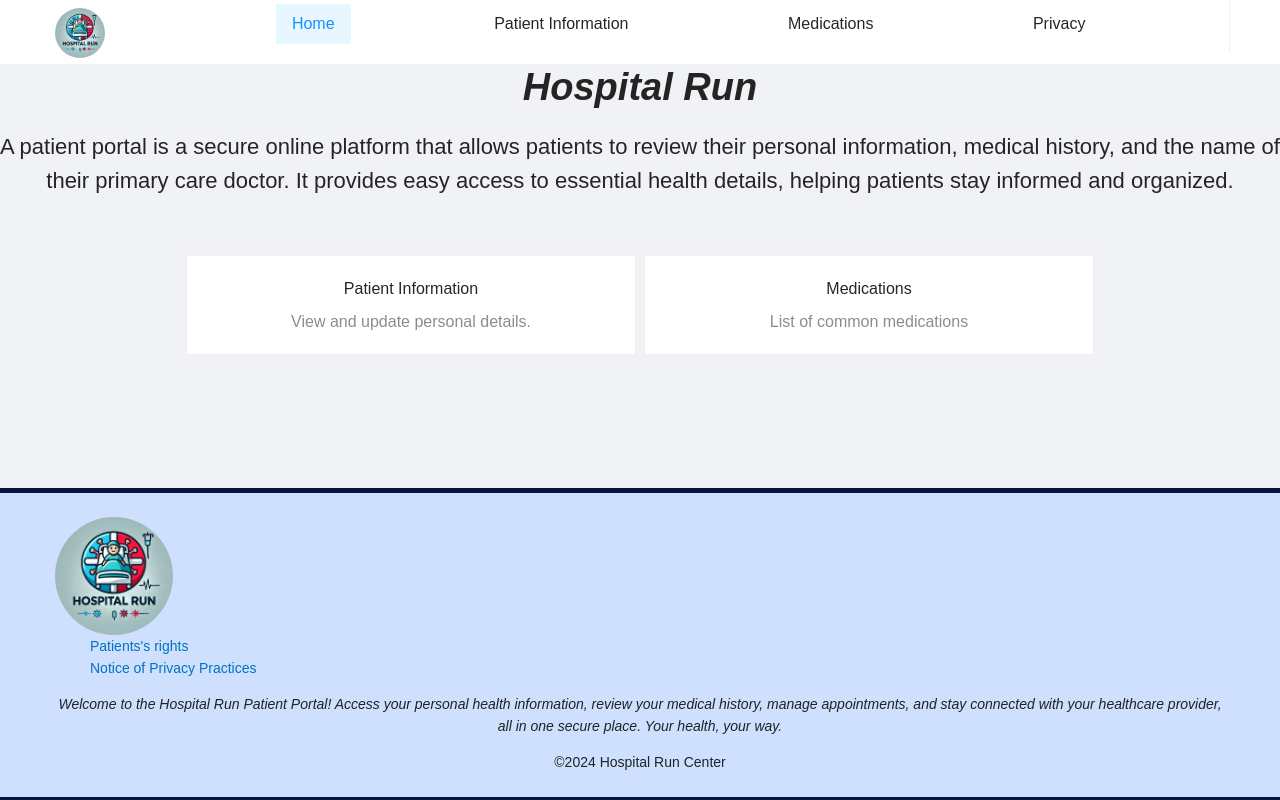
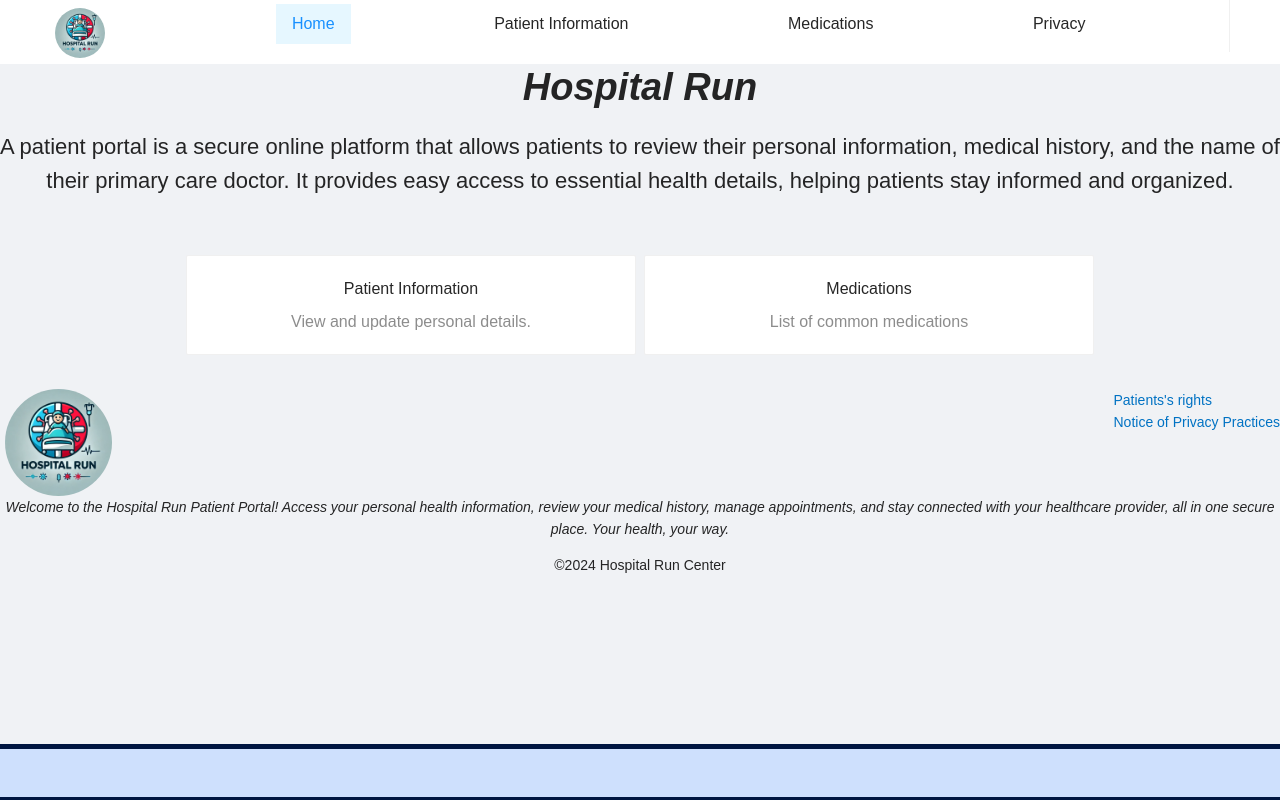
Before and after one commit to lena-A-Al/hospitalRun-Project, a React (Create React App) app in the folder hospitalrun/: page / in a window 1280 px wide. Built offline with nearby package versions, Linux system fonts and the light colour scheme.

Commit message:
working on style

```diff
--- a/hospitalrun/src/components/Home.tsx
+++ b/hospitalrun/src/components/Home.tsx
@@ -1,6 +1,7 @@
 import { Card, Col, Row, Typography } from 'antd';
 import { Link } from 'react-router-dom';
 import { appPathNames } from '../common/utils/NavUtil';
+import { AppFooter } from '../core/components/footer/Footer';
 
 export const Home = () => {
   const tiles = [
@@ -74,6 +75,9 @@ export const Home = () => {
           })}
         </Row>
       </Col>
+      <Col>
+        <AppFooter />
+      </Col>
     </Row>
   );
 };
--- a/hospitalrun/src/components/Medications.tsx
+++ b/hospitalrun/src/components/Medications.tsx
@@ -67,7 +67,7 @@ export const Medications = () => {
 
   const resetTable = () => {
     setMedications(allMedications);
-    setSelectedMedicatoion(undefined);
+    setSelectedMedicatoion('');
   };
 
   console.log('medications', medications);
--- a/hospitalrun/src/core/Main.tsx
+++ b/hospitalrun/src/core/Main.tsx
@@ -23,7 +23,7 @@ export const Main = () => {
         </Layout.Content>
         {/* App Footer */}
         <Layout.Footer className="app-footer">
-          <AppFooter />
+          {/* <AppFooter /> */}
         </Layout.Footer>
       </Layout>
     </ConfigProvider>
```
